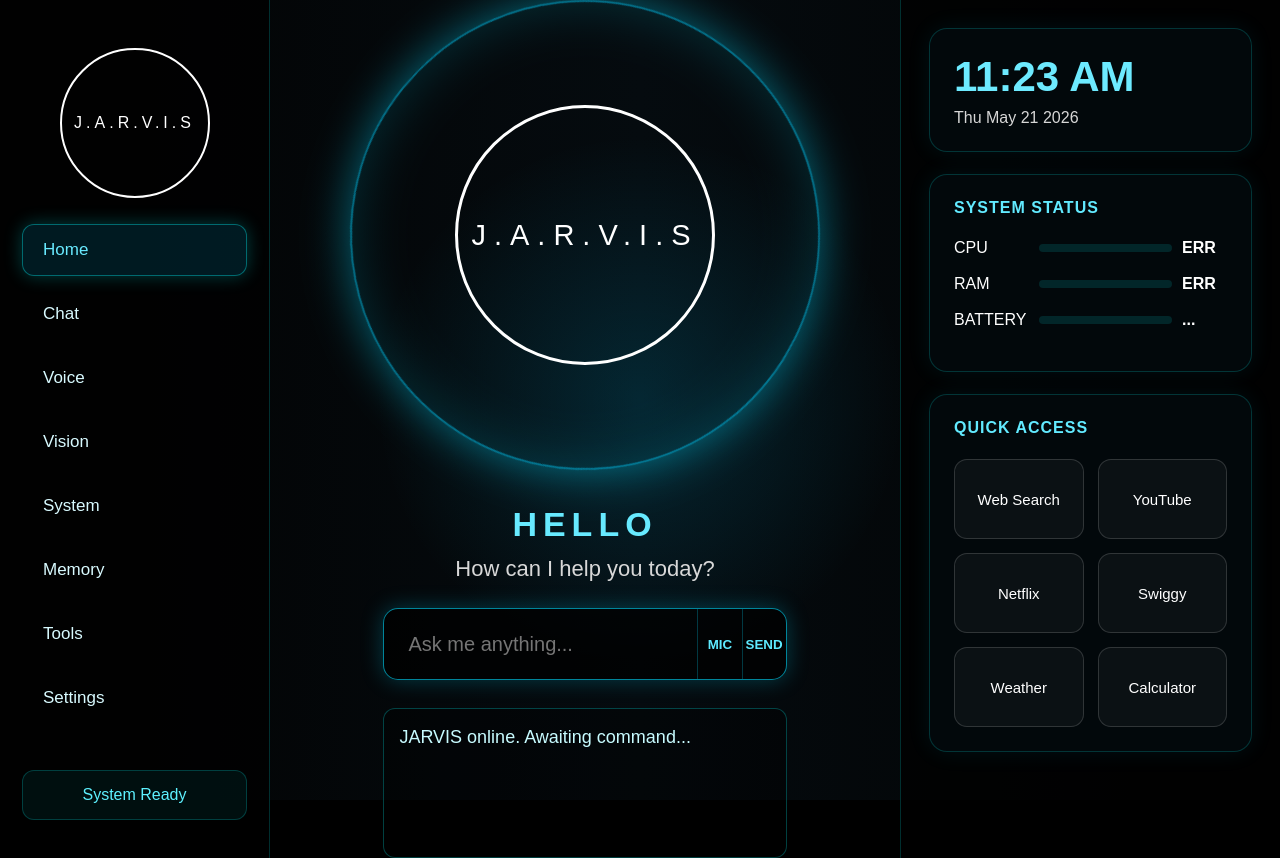
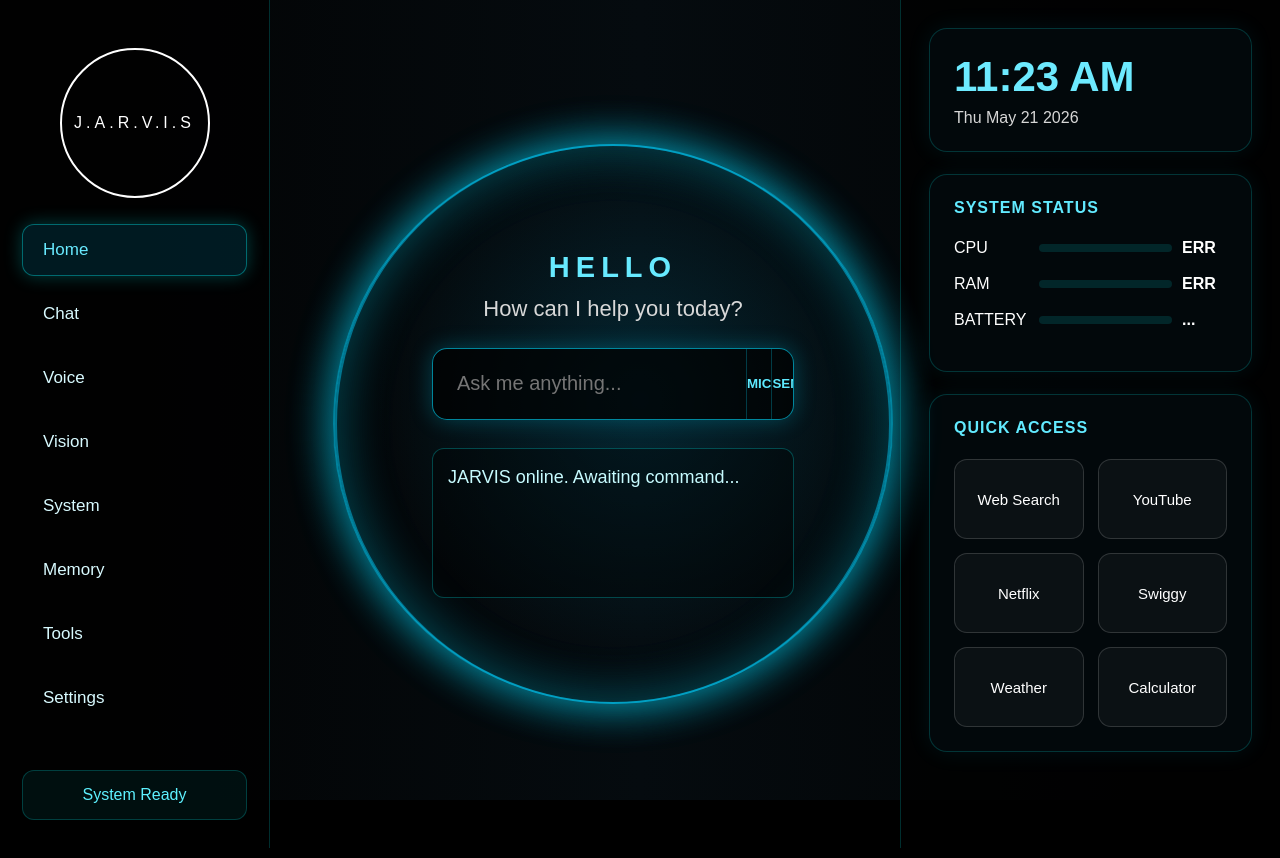
Before and after one commit to sreekarm19-glitch/jarvis_web, a website: page index.html in a window 1280 px wide. Drawn offline with Linux system fonts and the light colour scheme; no server answers.

Commit message:
Center HUD content

```diff
--- a/index.html
+++ b/index.html
@@ -33,11 +33,9 @@
 
     <section class="center-panel">
       <div class="hud-ring">
-        <div class="inner-ring">
-          <span>J.A.R.V.I.S</span>
-        </div>
-      </div>
 
+<div class="hud-ring">
+  <div class="hud-content">
     <h1>HELLO</h1>
     <p>How can I help you today?</p>
 
@@ -48,6 +46,8 @@
     </div>
 
     <div id="responseBox">JARVIS online. Awaiting command...</div>
+  </div>
+</div>
     </section>
   </main>
 
--- a/style.css
+++ b/style.css
@@ -100,9 +100,9 @@ body {
 }
 
 .hud-ring {
-  width: 470px;
-  height: 470px;
-  margin: 0 auto 35px;
+  width: 560px;
+  height: 560px;
+  margin: 0 auto;
   border-radius: 50%;
   border: 2px solid rgba(0, 210, 255, 0.5);
   box-shadow:
@@ -111,38 +111,30 @@ body {
   display: flex;
   justify-content: center;
   align-items: center;
-  animation: rotateHud 14s linear infinite;
+}
+.hud-content {
+  width: 82%;
+  display: flex;
+  flex-direction: column;
+  align-items: center;
+  justify-content: center;
 }
 
-.inner-ring {
-  width: 260px;
-  height: 260px;
-  border-radius: 50%;
-  border: 3px solid white;
-  display: flex;
-  justify-content: center;
-  align-items: center;
-  animation: counterRotate 14s linear infinite;
+.hud-content h1 {
+  font-size: 34px;
+  letter-spacing: 6px;
+  color: #67eaff;
+  margin-bottom: 12px;
 }
 
-.inner-ring span {
-  font-size: 29px;
-  letter-spacing: 8px;
-  color: white;
-}
-
-@keyframes rotateHud {
-  from { transform: rotate(0deg); }
-  to { transform: rotate(360deg); }
-}
-
-@keyframes counterRotate {
-  from { transform: rotate(0deg); }
-  to { transform: rotate(-360deg); }
+.hud-content p {
+  color: #d8d8d8;
+  font-size: 22px;
+  margin-bottom: 26px;
 }
 
 .center-panel h1 {
-  font-size: 34px;
+  font-size: 29px;
   letter-spacing: 6px;
   color: #67eaff;
   margin-bottom: 12px;
```
Lines whose indentation alone changed are shown as unchanged.
